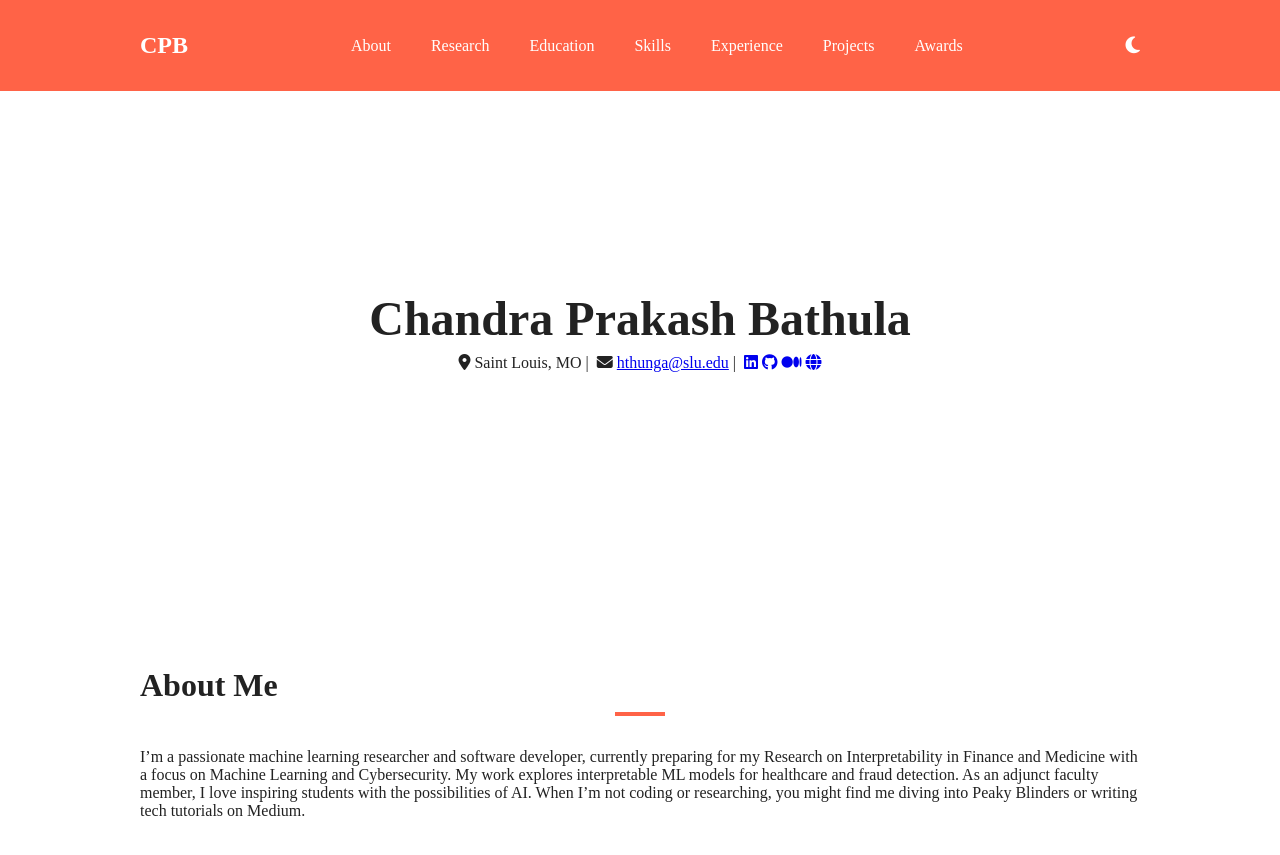
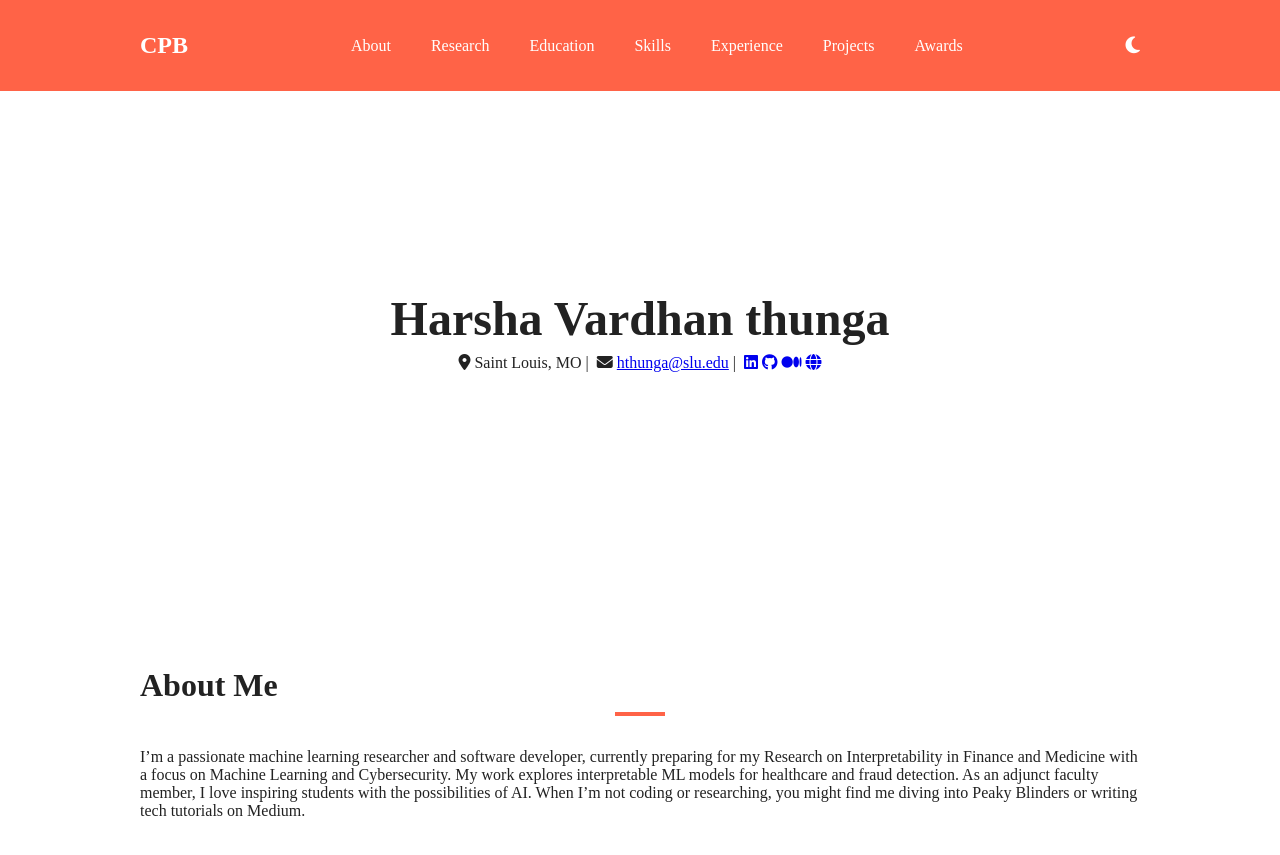
Before and after one commit to harshathunga/ADV-SOFTWARE-DEVLOPMENT, a plain HTML site: page index.html in a window 1280 px wide. Shown: the top 855 px of the page. Drawn offline with nearby package versions, Linux system fonts and the light colour scheme; a small style sheet from the web is missing.

Commit message:
Update index.html

```diff
--- a/index.html
+++ b/index.html
@@ -47,7 +47,7 @@
   <!-- HERO -->
   <header id="hero">
     <div class="container hero-content" data-aos="fade-down">
-      <h1>Chandra Prakash Bathula</h1>
+      <h1>Harsha Vardhan thunga</h1>
       <p class="contact-line">
         <i class="fas fa-map-marker-alt"></i> Saint Louis, MO |
         <i class="fas fa-envelope"></i>
```
